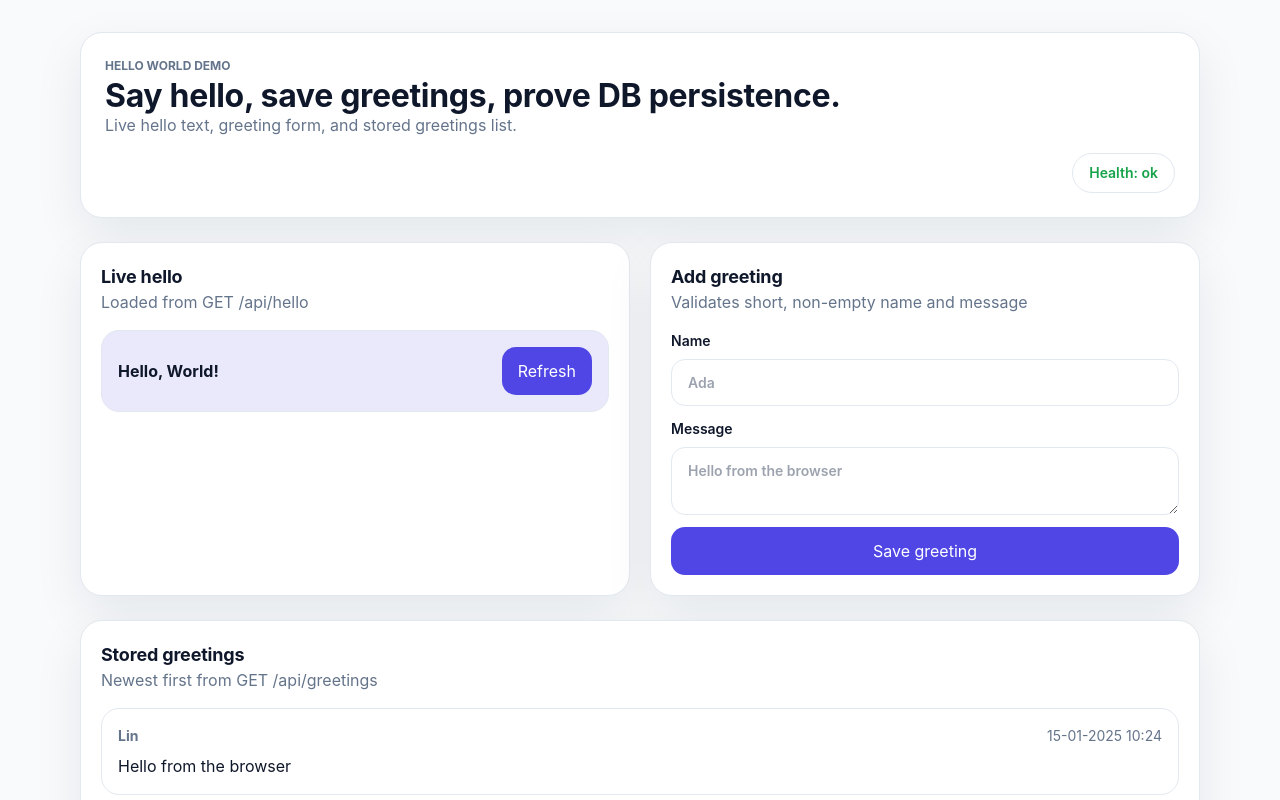
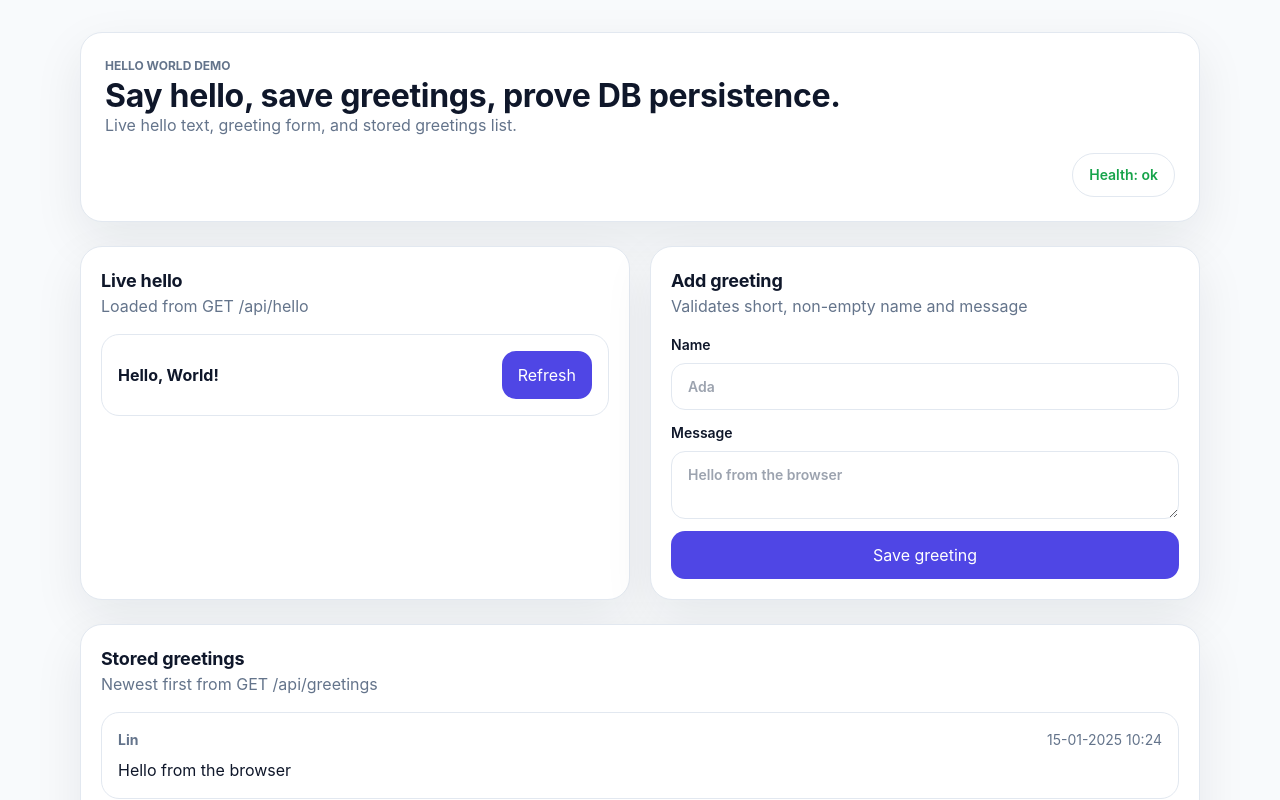
Before and after one commit to ThanhNV121097/project-f5d06cd0, a Next.js app in the folder code/frontend/: page / in a window 1280 px wide. Shown: the top 800 px of the page. Built offline with nearby package versions, Linux system fonts and the light colour scheme.

Commit message:
feat(ui): align persist greetings panel styles

```diff
--- a/code/frontend/components/PersistGreetings.module.css
+++ b/code/frontend/components/PersistGreetings.module.css
@@ -67,7 +67,7 @@
 .statusPill {
   display: inline-flex;
   align-items: center;
-  min-height: calc(var(--space-11) - var(--space-1));
+  min-height: var(--space-11);
   padding: var(--space-2) var(--space-4);
   border: var(--border-width) solid var(--color-border);
   border-radius: var(--radius-full);
@@ -91,11 +91,11 @@
   padding: var(--space-4);
   border: var(--border-width) solid var(--color-border);
   border-radius: var(--radius-lg);
-  background: color-mix(in srgb, var(--color-surface) 88%, var(--color-primary) 12%);
+  background: var(--color-surface-raised);
 }
 
 .primaryButton {
-  min-height: calc(var(--space-11));
+  min-height: var(--space-11);
   padding: var(--space-3) var(--space-4);
   border: 0;
   border-radius: var(--radius-sm);
@@ -123,7 +123,7 @@
 
 .field input,
 .field textarea {
-  min-height: calc(var(--space-11));
+  min-height: var(--space-11);
   padding: var(--space-3) var(--space-4);
   border: var(--border-width) solid var(--color-border);
   border-radius: var(--radius-sm);
@@ -132,17 +132,17 @@
 }
 
 .field textarea {
-  min-height: calc(var(--space-12) + var(--space-5));
+  min-height: var(--space-14);
   resize: vertical;
 }
 
 .errorBox {
   margin-bottom: var(--space-3);
   padding: var(--space-3) var(--space-4);
-  border: var(--border-width) solid var(--color-danger);
+  border: var(--border-width) solid #fecaca;
   border-radius: var(--radius-md);
-  background: color-mix(in srgb, var(--color-surface) 10%, var(--color-danger) 90%);
-  color: var(--color-danger);
+  background: #fef2f2;
+  color: #9f1239;
 }
 
 .list {
```
